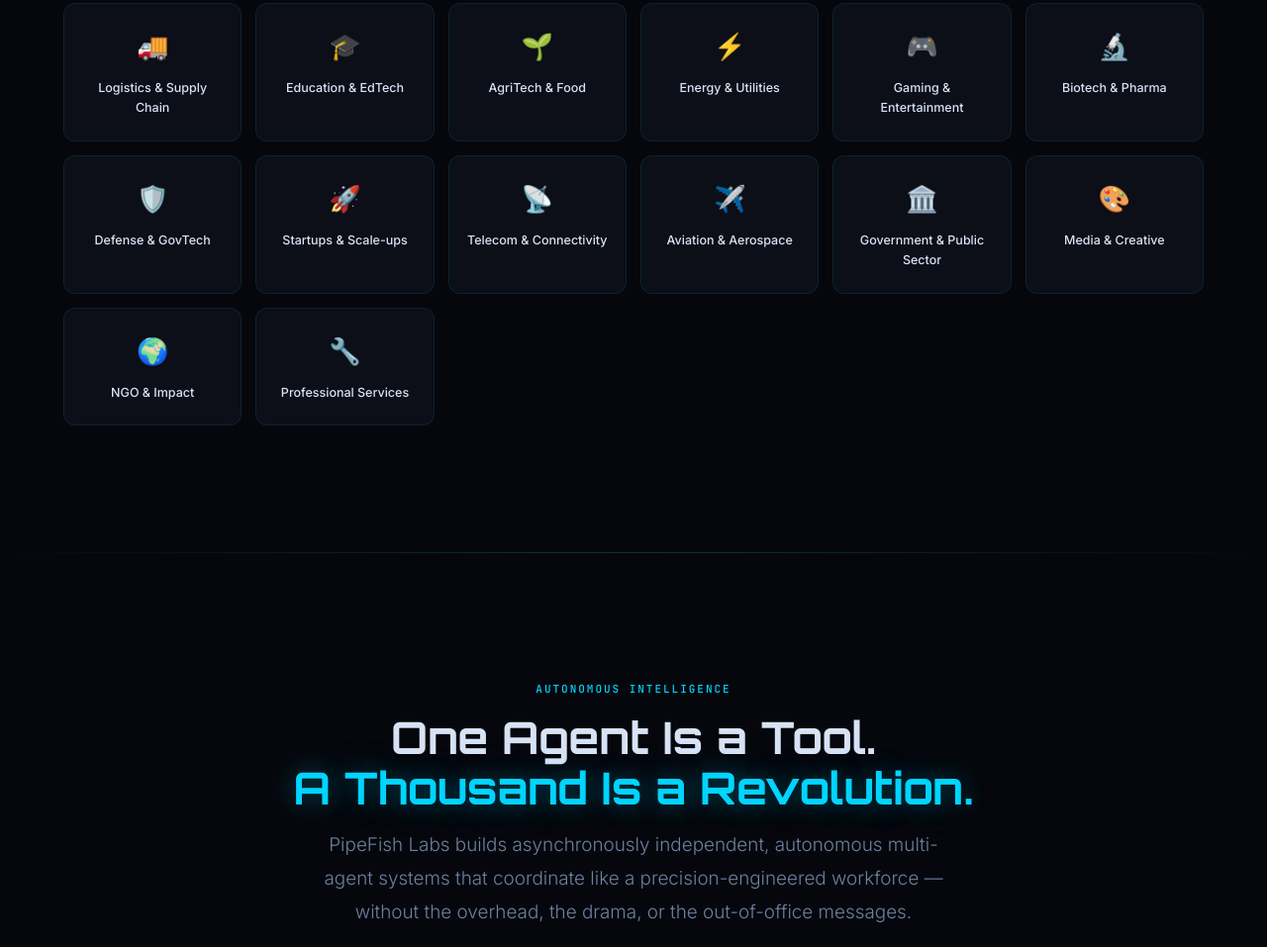
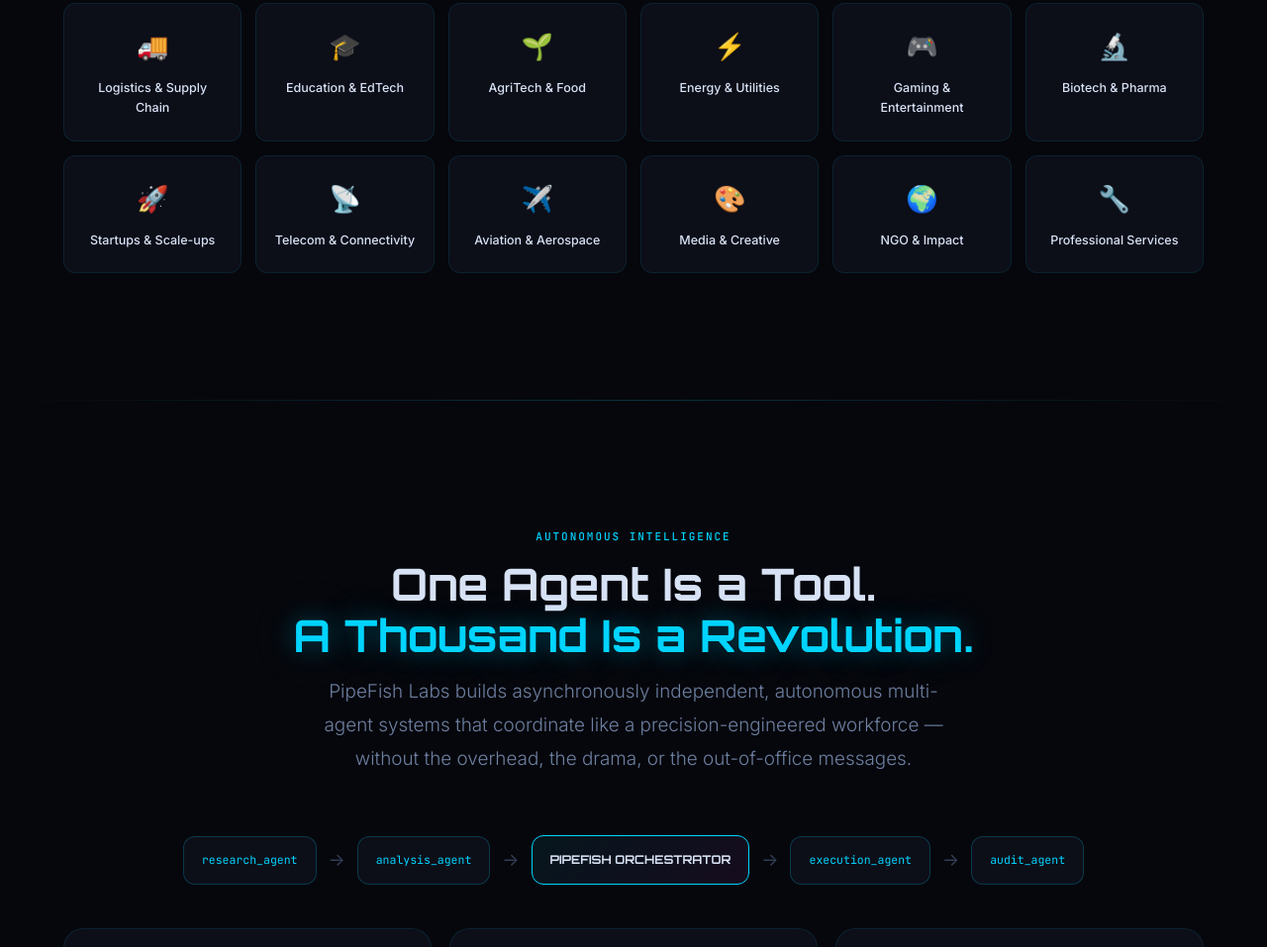
Before and after one commit to donny-devops/pipefish-labs, a plain HTML site: page index.html in a window 1280 px wide. Shown: the part 5322-6279 px from the top of the page at 99% size. Drawn offline with Linux system fonts and the light colour scheme.

Commit message:
Remove Defense & GovTech and Government & Public Sector from industries served

```diff
--- a/index.html
+++ b/index.html
@@ -1075,11 +1075,9 @@
       <div class="ind ai"><div class="ind-icon">⚡</div><div class="ind-name">Energy &amp; Utilities</div></div>
       <div class="ind ai"><div class="ind-icon">🎮</div><div class="ind-name">Gaming &amp; Entertainment</div></div>
       <div class="ind ai"><div class="ind-icon">🔬</div><div class="ind-name">Biotech &amp; Pharma</div></div>
-      <div class="ind ai"><div class="ind-icon">🛡️</div><div class="ind-name">Defense &amp; GovTech</div></div>
       <div class="ind ai"><div class="ind-icon">🚀</div><div class="ind-name">Startups &amp; Scale-ups</div></div>
       <div class="ind ai"><div class="ind-icon">📡</div><div class="ind-name">Telecom &amp; Connectivity</div></div>
       <div class="ind ai"><div class="ind-icon">✈️</div><div class="ind-name">Aviation &amp; Aerospace</div></div>
-      <div class="ind ai"><div class="ind-icon">🏛️</div><div class="ind-name">Government &amp; Public Sector</div></div>
       <div class="ind ai"><div class="ind-icon">🎨</div><div class="ind-name">Media &amp; Creative</div></div>
       <div class="ind ai"><div class="ind-icon">🌍</div><div class="ind-name">NGO &amp; Impact</div></div>
       <div class="ind ai"><div class="ind-icon">🔧</div><div class="ind-name">Professional Services</div></div>
```
Also changed, not shown: book-a-demo-contact/index.html (+0 -1 lines).
